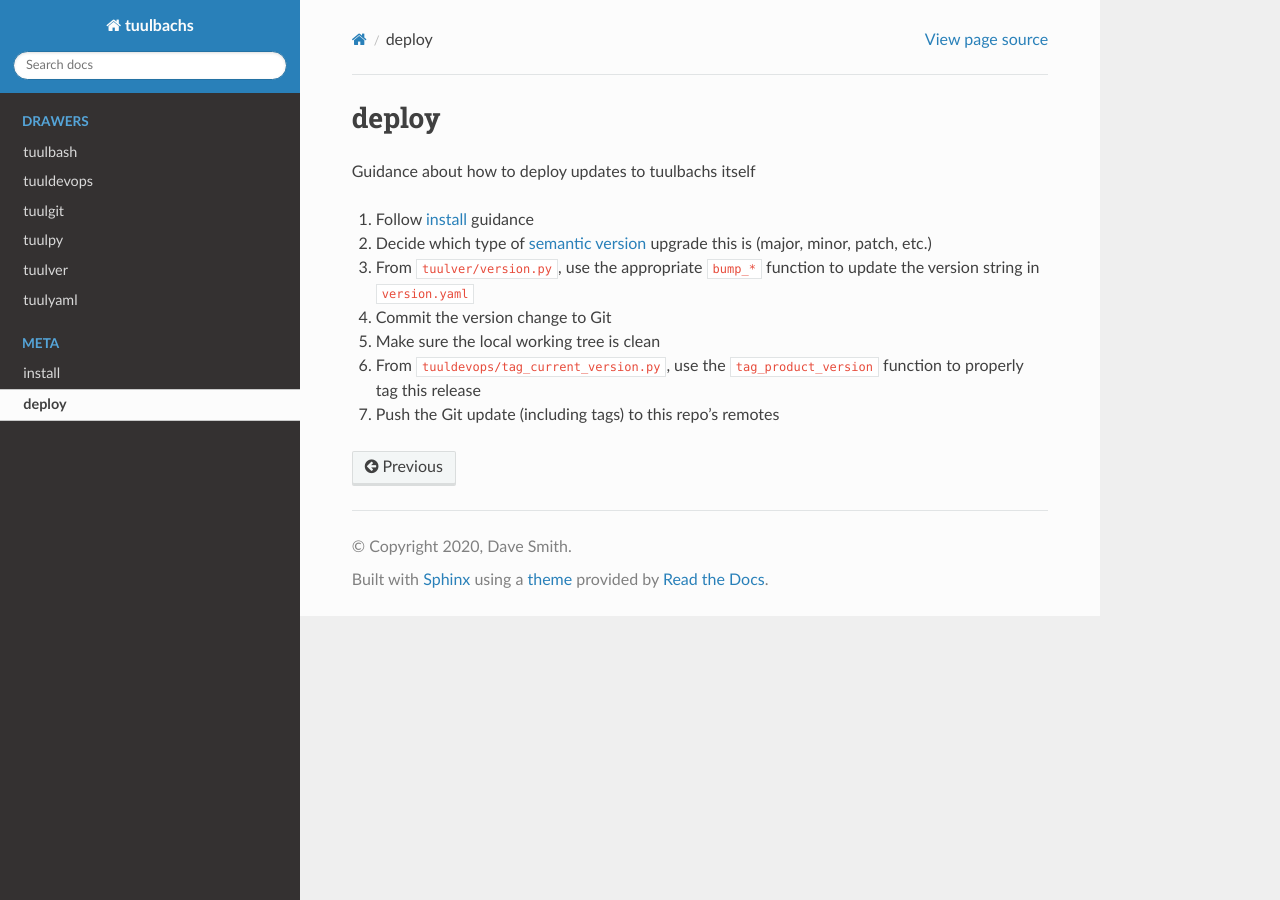
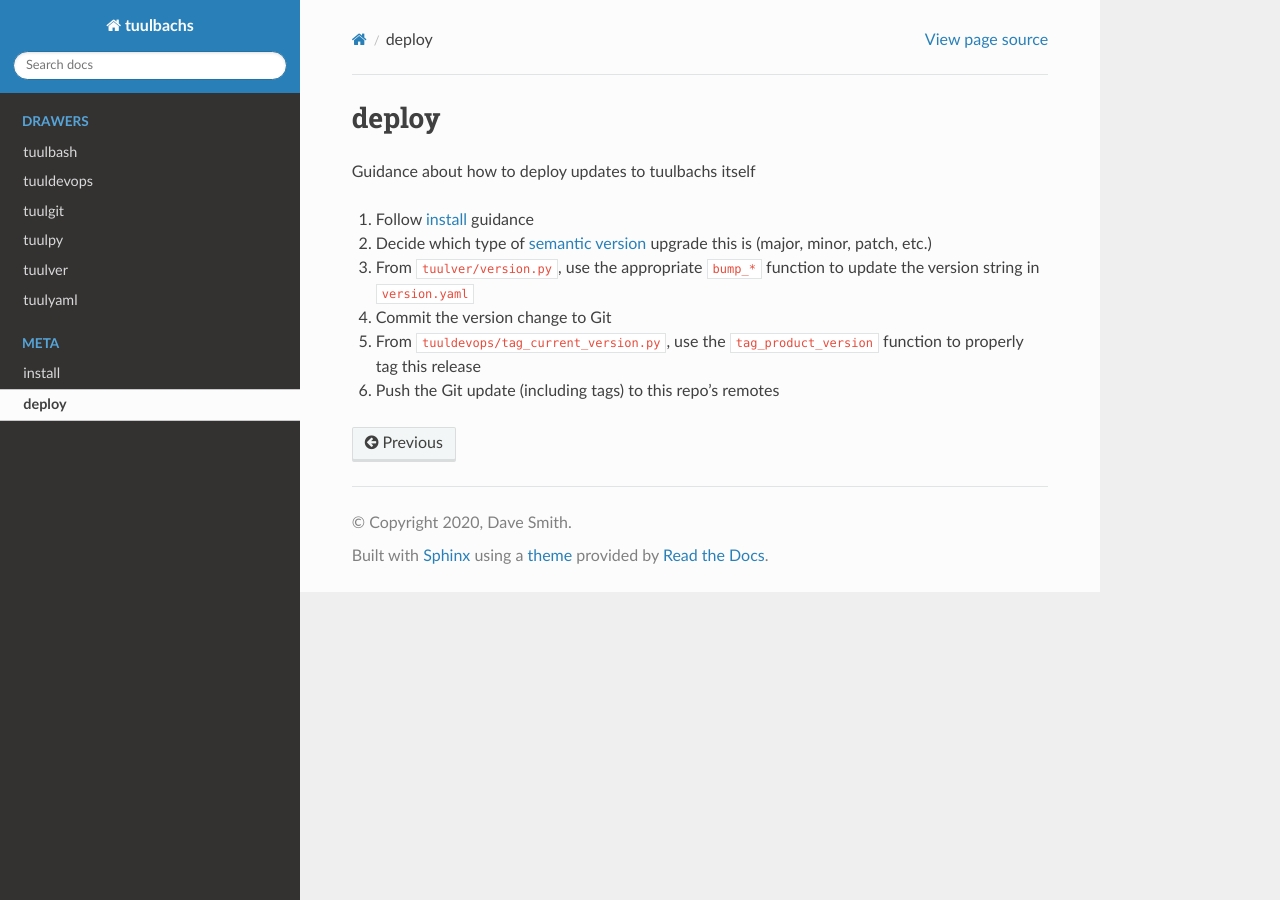
Before and after one commit to dksmiffs/tuulbachs, a Sphinx documentation site: the page built from docs/meta/deploy.rst, in a window 1280 px wide. Built offline with Sphinx 7.4.7 and the Read the Docs theme 2.0.0, drawn with Linux system fonts in a browser that asks for light colours.

Commit message:
Eliminate already-automated step from deploy guidance

```diff
--- a/docs/meta/deploy.rst
+++ b/docs/meta/deploy.rst
@@ -6,6 +6,5 @@ Guidance about how to deploy updates to tuulbachs itself
 #. Decide which type of `semantic version <https://semver.org/>`_ upgrade this is (major, minor, patch, etc.)
 #. From ``tuulver/version.py``, use the appropriate ``bump_*`` function to update the version string in ``version.yaml``
 #. Commit the version change to Git
-#. Make sure the local working tree is clean
 #. From ``tuuldevops/tag_current_version.py``, use the ``tag_product_version`` function to properly tag this release
 #. Push the Git update (including tags) to this repo's remotes
```
